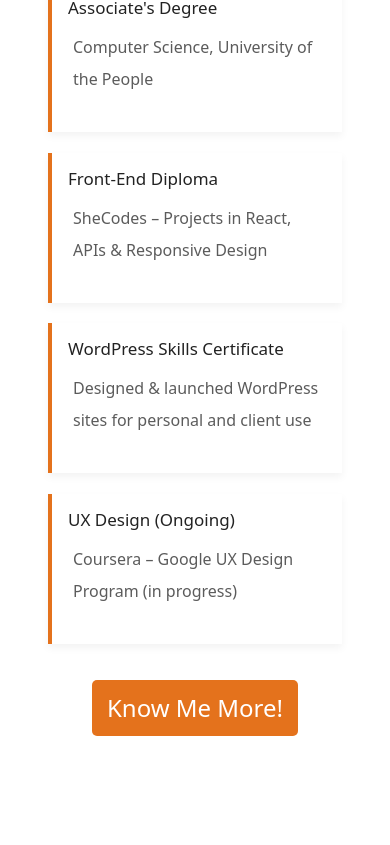
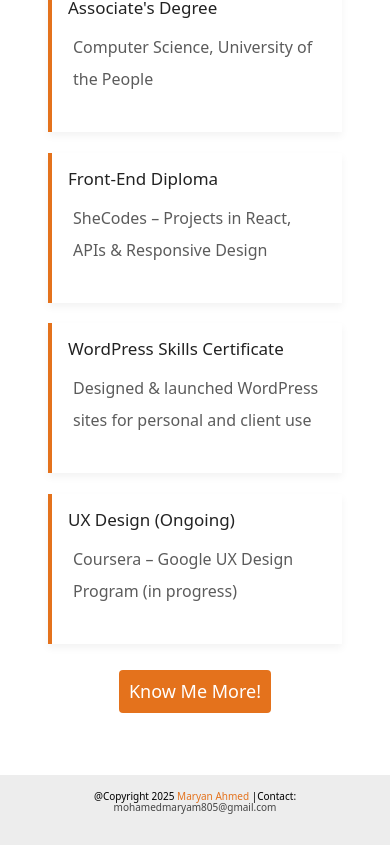
Before and after one commit to ZaamiAhmed/MaryamAhmed, a React (Create React App) app in the folder my-portfolio/: page / in a window 390 px wide. Shown: the part 2629-3474 px from the top of the page. Before the commit the page ends 3437 px from the top, so only its background shows below. Built offline with nearby package versions, Linux system fonts and the light colour scheme.

Commit message:
added footer section

```diff
--- a/my-portfolio/src/App.css
+++ b/my-portfolio/src/App.css
@@ -8,3 +8,50 @@
 .centered-page p{
     text-align: center;
 }
+footer{
+    background-color: #ededed;
+    padding: 1rem;
+    text-align: center;
+}
+footer p{
+    color: #000;
+  line-height: 1.6;
+  font-size: 21px;
+}
+footer p strong{
+    color: #e4721c;
+    font-weight: 400;
+}
+footer a{
+    text-decoration: none;
+    color: #444;
+}
+footer a:hover{
+  color: #e4721c;
+}
+/* Media Queries */
+@media (max-width: 720px) {
+    footer p {
+      font-size: 15px;
+      line-height: 1.4;
+    }
+  }
+
+  @media (max-width: 549px) {
+    footer p {
+      font-size: 13px;
+   line-height: 1.2;
+    }
+}
+@media (max-width: 479px) {
+    footer p {
+   font-size: 10px;
+   line-height: 1.1;
+    }
+}
+@media (max-width: 376px) {
+    footer p {
+      font-size: 8px;
+   line-height: 1;
+    }
+}
--- a/my-portfolio/src/App.js
+++ b/my-portfolio/src/App.js
@@ -15,9 +15,19 @@
       <Routes>
         <Route path="/" element={<Home />} />
         <Route path="/about" element={<About />} />
-        <Route path="/projects" element={<Projects/>} />
-         <Route path="/contact" element={<Contact/>}></Route>
+        <Route path="/projects" element={<Projects />} />
+        <Route path="/contact" element={<Contact />}></Route>
       </Routes>
+      <footer>
+        <p>
+          @Copyright {new Date().getFullYear()} <strong>Maryan Ahmed </strong>
+          |Contact:
+          <a href="mailto:mohamedmaryam805@gmail.com">
+            {" "}
+            mohamedmaryam805@gmail.com
+          </a>
+        </p>
+      </footer>
     </div>
   );
 
--- a/my-portfolio/src/components/skills.css
+++ b/my-portfolio/src/components/skills.css
@@ -296,6 +296,12 @@ background-color: #000;
   .qualifications .qualifications-intro h2 {
     font-size: 18px;
   }
+  .me button{
+    font-size: 21px;
+    padding: 9px 12px;
+    margin: 14px auto;
+
+  }
 
 }
   @media (max-width:400px) {
@@ -312,6 +318,12 @@ background-color: #000;
     .qualifications .qualifications-intro p{
       font-size: 15px;
       line-height: 1.5;
+    }
+    .me button{
+      padding: 8px 10px;
+      font-size: 18px;
+      border-radius: 4px;
+      margin: 10px auto;
     }
 
   }
```
Also changed, not shown: my-portfolio/src/Pages/Home.jsx (+4 -3 lines).
